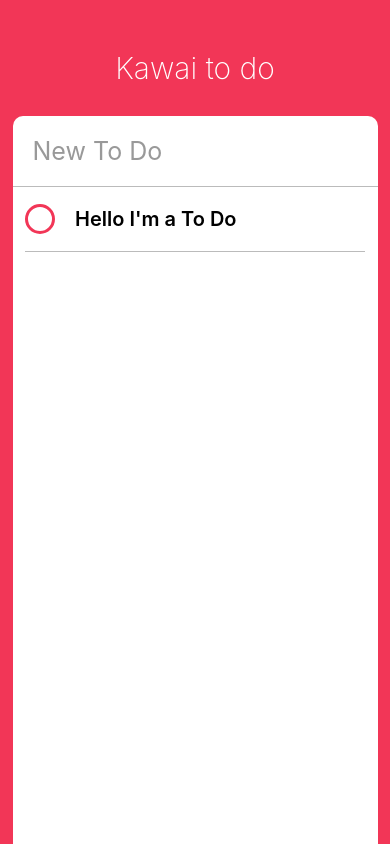
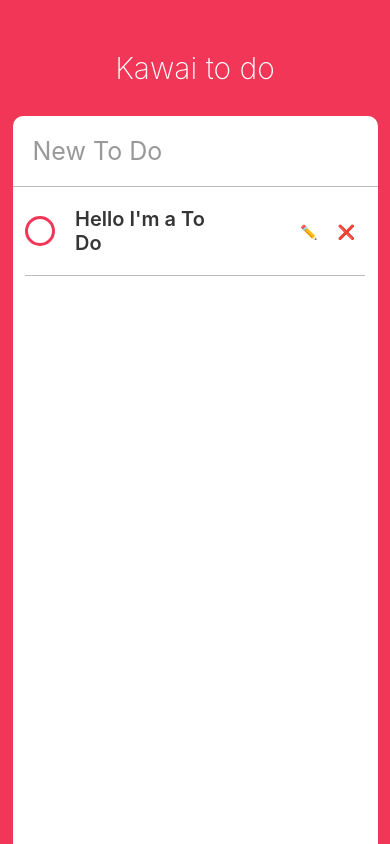
Before and after one commit to Wooyon/To-Do-App, a React Native app: screen / in a window 390 px wide. Built offline with nearby package versions, Linux system fonts and the light colour scheme.

Commit message:
#6 styling the to do component

```diff
--- a/ToDo.js
+++ b/ToDo.js
@@ -16,10 +16,11 @@
   };
 
   render() {
-    const { isCompleted } = this.state;
+    const { isCompleted, isEditing } = this.state;
 
     return (
       <View style={styles.container}>
+        <View style={styles.column}>
           <TouchableOpacity onPress={this._toggleComplete}>
             <View
               style={[
@@ -28,7 +29,38 @@
               ]}
             />
           </TouchableOpacity>
-        <Text style={styles.text}>Hello I'm a To Do</Text>
+          <Text
+            style={[
+              styles.text,
+              isCompleted ? styles.completedText : styles.unCompletedText
+            ]}
+          >
+            Hello I'm a To Do
+          </Text>
+        </View>
+
+        {isEditing ? (
+          <View style={styles.actions}>
+            <TouchableOpacity onPressOut={this._finishEditing}>
+              <View style={styles.actionContainer}>
+                <Text style={styles.actionText}>✅</Text>
+              </View>
+            </TouchableOpacity>
+          </View>
+        ) : (
+          <View style={styles.actions}>
+            <TouchableOpacity onPressOut={this._startEditing}>
+              <View style={styles.actionContainer}>
+                <Text style={styles.actionText}>✏️</Text>
+              </View>
+            </TouchableOpacity>
+            <TouchableOpacity>
+              <View style={styles.actionContainer}>
+                <Text style={styles.actionText}>❌</Text>
+              </View>
+            </TouchableOpacity>
+          </View>
+        )}
       </View>
     );
   }
@@ -40,6 +72,18 @@
       };
     });
   };
+
+  _startEditing = () => {
+    return this.setState({
+      isEditing: true
+    });
+  };
+
+  _finishEditing = () => {
+    return this.setState({
+      isEditing: false
+    });
+  };
 }
 
 const styles = StyleSheet.create({
@@ -48,7 +92,8 @@
     borderBottomColor: "#bbb",
     borderBottomWidth: StyleSheet.hairlineWidth,
     flexDirection: "row",
-    alignItems: "center"
+    alignItems: "center",
+    justifyContent: "space-between"
   },
   circle: {
     width: 30,
@@ -69,5 +114,25 @@
     fontWeight: "600",
     fontSize: 20,
     marginVertical: 20
+  },
+  completedText: {
+    color: "#bbb",
+    textDecorationLine: "line-through"
+  },
+  unCompletedText: {
+    color: "#353535"
+  },
+  column: {
+    flexDirection: "row",
+    alignItems: "center",
+    width: width / 2,
+    justifyContent: "space-between"
+  },
+  actions: {
+    flexDirection: "row"
+  },
+  actionContainer: {
+    marginVertical: 10,
+    marginHorizontal: 10
   }
 });
```
Lines whose indentation alone changed are shown as unchanged.
